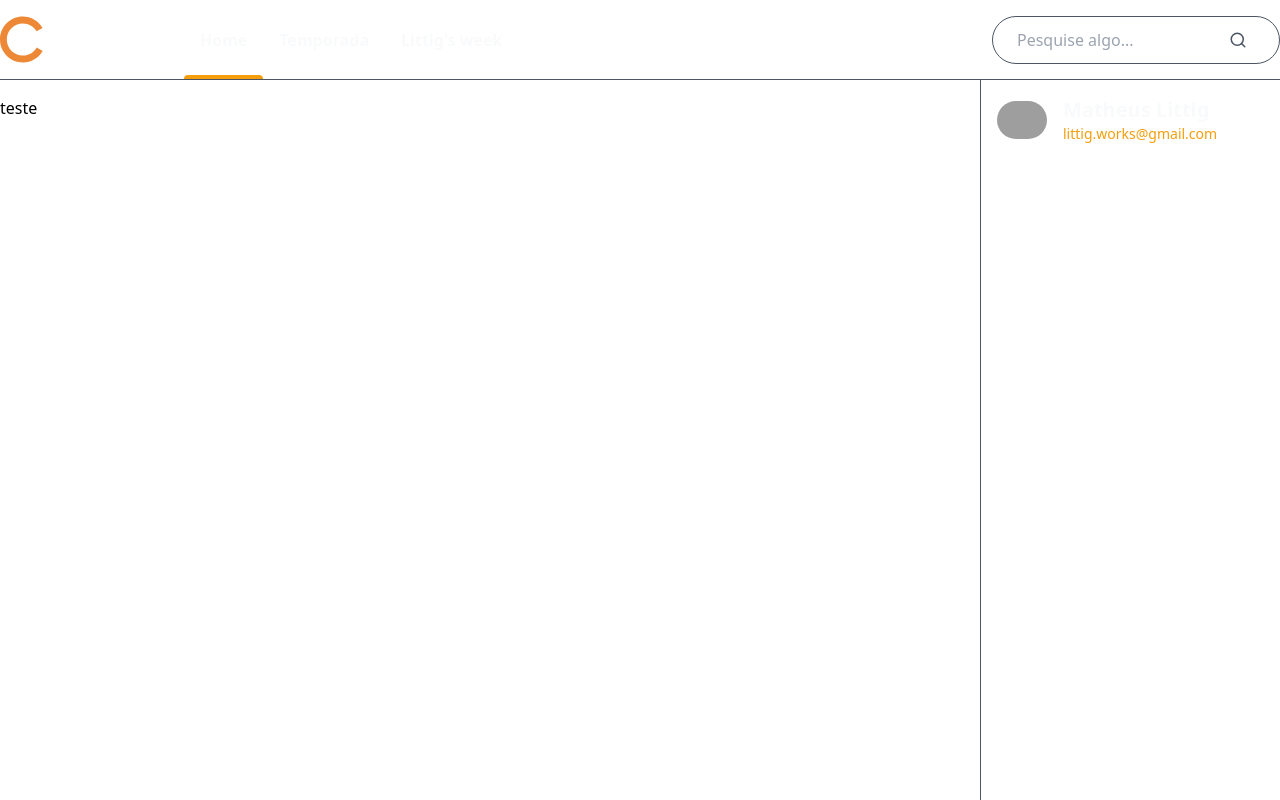
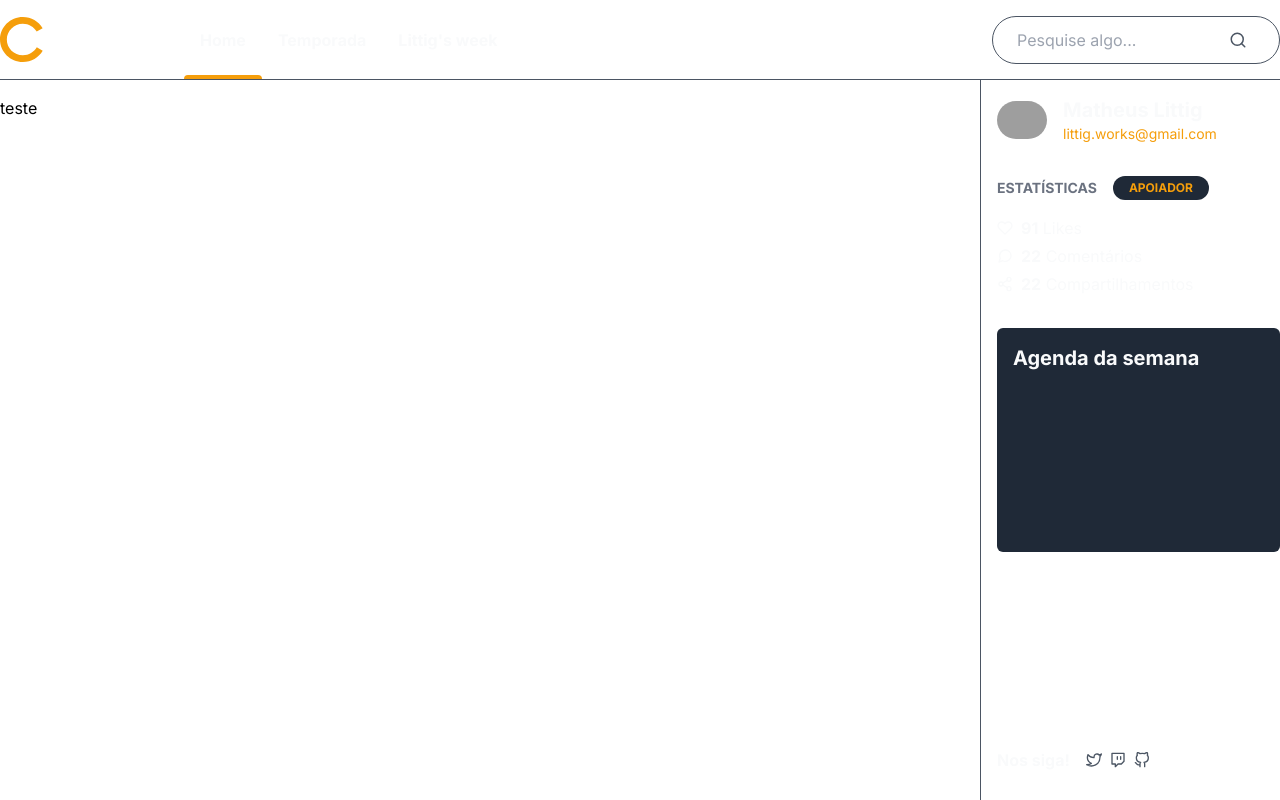
Before and after one commit to MatheusLittig/cytrus-project, a Next.js app: page / in a window 1280 px wide. Built offline with nearby package versions, Linux system fonts and the light colour scheme; grey boxes are pictures that could not be loaded.

Commit message:
feat: setting sider container and main elements structure

```diff
--- /dev/null
+++ b/src/components/elements/element-radeal-chart.tsx
@@ -0,0 +1,35 @@
+export function RadealChart(): JSX.Element {
+  return (
+    <svg
+      viewBox="0 0 36 36"
+      style={{
+        display: 'block',
+        margin: '10px auto',
+        maxWidth: '25%',
+        maxHeight: '250px'
+      }}
+    >
+      <path
+        style={{
+          stroke: '#F59E0B',
+          fill: 'none',
+          strokeWidth: 2.8,
+          strokeLinecap: 'round',
+          animation: 'progress 1s ease-out forwards'
+        }}
+        strokeDasharray="90, 100"
+        d="M18 2.0845
+        a 15.9155 15.9155 0 0 1 0 31.831
+        a 15.9155 15.9155 0 0 1 0 -31.831"
+      />
+      <text
+        x="12"
+        y="21.5"
+        color="white"
+        style={{ fill: '#F59E0B', fontSize: '0.60em', fontWeight: 'bold' }}
+      >
+        61
+      </text>
+    </svg>
+  )
+}
--- a/src/components/elements/element-user-stats.tsx
+++ b/src/components/elements/element-user-stats.tsx
@@ -1,7 +1,37 @@
+import { FiHeart, FiMessageCircle, FiShare2 } from 'react-icons/fi'
+
 export function UserStats(): JSX.Element {
   return (
-    <div className="">
-      <p>teste</p>
+    <div className="w-full space-y-4">
+      <div className="flex items-center space-x-4">
+        <h3 className="font-bold text-sm text-gray-500">ESTATÍSTICAS</h3>
+        <p className="px-4 py-1 font-bold bg-gray-800 text-yellow-500 text-xs rounded-full">
+          APOIADOR
+        </p>
+      </div>
+
+      <div className="flex flex-col items-start space-y-1">
+        <div className="flex items-center space-x-2">
+          <FiHeart className="text-gray-50" />
+          <span className="text-gray-50">
+            <strong>91</strong> Likes
+          </span>
+        </div>
+
+        <div className="flex items-center space-x-2">
+          <FiMessageCircle className="text-gray-50" />
+          <span className="text-gray-50">
+            <strong>22</strong> Comentários
+          </span>
+        </div>
+
+        <div className="flex items-center space-x-2">
+          <FiShare2 className="text-gray-50" />
+          <span className="text-gray-50">
+            <strong>22</strong> Compartilhamentos
+          </span>
+        </div>
+      </div>
     </div>
   )
 }
--- a/src/components/elements/index.ts
+++ b/src/components/elements/index.ts
@@ -2,3 +2,4 @@ export * from './element-nav-main-menu'
 export * from './element-search-bar'
 export * from './element-session-info'
 export * from './element-user-stats'
+export * from './element-radeal-chart'
--- a/src/components/modules/module-content.tsx
+++ b/src/components/modules/module-content.tsx
@@ -1,5 +1,6 @@
 import { ReactNode } from 'react'
-import { SessionInfo } from '../elements'
+import { FiGithub, FiTwitch, FiTwitter } from 'react-icons/fi'
+import { SessionInfo, UserStats } from '../elements'
 
 interface ContentProps {
   children: ReactNode
@@ -10,8 +11,25 @@ export function Content({ children }: ContentProps): JSX.Element {
     <div className="w-full">
       <div className="max-w-screen-xl m-screen h-full grid grid-cols-protected-routes">
         <div className="pr-4 py-4">{children}</div>
-        <div className="border-l border-gray-600 pl-4 py-4">
-          <SessionInfo />
+
+        <div className="border-l border-gray-600 pl-4 py-4 space-y-8 grid grid-rows-app-sider overflow-y-auto">
+          <div className="space-y-8">
+            <SessionInfo />
+            <UserStats />
+          </div>
+
+          <div className="bg-gray-800 rounded-md p-4 max-h-56">
+            <h1 className="text-gray-50 text-xl font-bold">Agenda da semana</h1>
+          </div>
+
+          <div className="flex items-center space-x-4">
+            <h2 className="font-semibold text-gray-50">Nos siga!</h2>
+            <div className="flex items-center space-x-2 text-gray-600">
+              <FiTwitter />
+              <FiTwitch />
+              <FiGithub />
+            </div>
+          </div>
         </div>
       </div>
     </div>
--- a/src/styles/global.css
+++ b/src/styles/global.css
@@ -12,4 +12,5 @@ a {
 
 * {
   box-sizing: border-box;
+  font-family: 'Inter', sans-serif;
 }
--- a/tailwind.config.js
+++ b/tailwind.config.js
@@ -5,7 +5,7 @@ module.exports = {
     extend: {
       gridTemplateRows: {
         'protected-routes': '80px calc(100vh - 80px)',
-        'app-sider': '260px 1fr 80px'
+        'app-sider': 'auto 1fr 80px'
       },
       gridTemplateColumns: {
         'protected-routes': 'auto 300px'
```
Also changed, not shown: public/fav-icon.svg, public/logo.svg.
